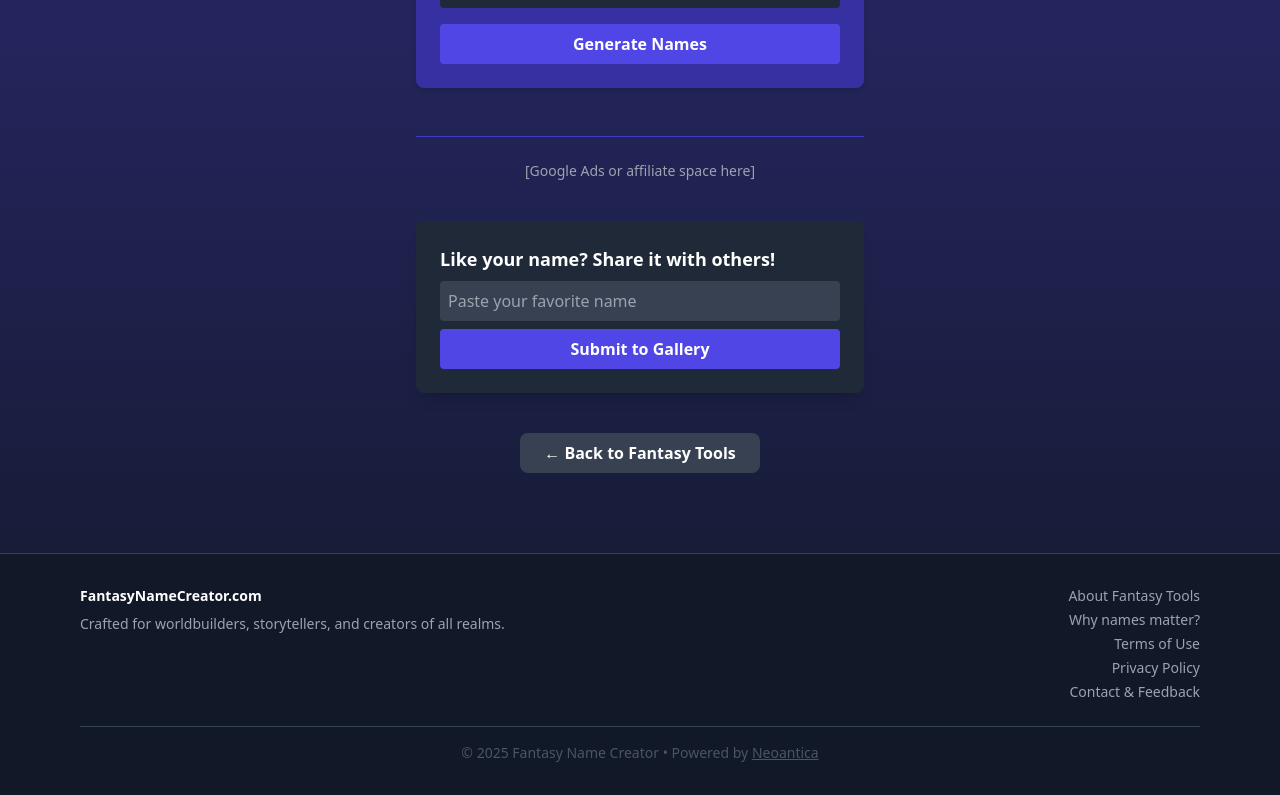
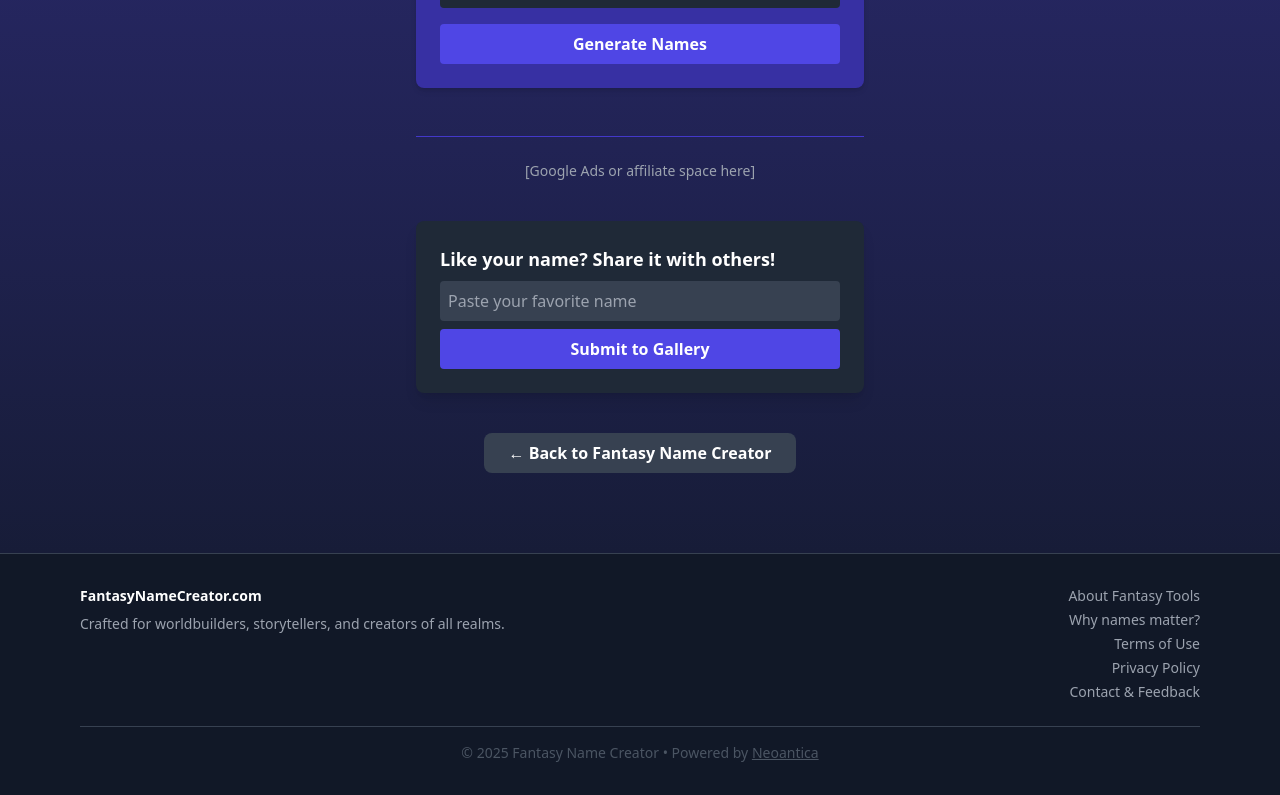
Before and after one commit to JiriTill/fantasytools, a React (Vite) app in the folder client/: page /faction in a window 1280 px wide. Shown: the part 500-1295 px from the top of the page. Built offline with nearby package versions, Linux system fonts and the light colour scheme.

Commit message:
Update Faction.jsx

```diff
--- a/client/src/pages/Faction.jsx
+++ b/client/src/pages/Faction.jsx
@@ -1,4 +1,3 @@
-// src/pages/Faction.jsx
 import React, { useState } from 'react';
 import axios from 'axios';
 import { Link } from 'react-router-dom';
@@ -53,7 +52,7 @@ Rules:
   return (
     <>
       <Helmet>
-        <title>Fantasy Faction Name Generator | FantasyTools</title>
+        <title>Fantasy Faction Name Generator | Fantasy Name Creator</title>
         <meta name="description" content="Generate powerful and mysterious fantasy faction names for guilds, cults, or clans. Customizable by alignment, tone, and culture." />
       </Helmet>
 
@@ -156,7 +155,7 @@ Rules:
             to="/"
             className="mt-10 inline-block bg-gray-700 hover:bg-gray-600 text-white font-semibold py-2 px-6 rounded-lg transition"
           >
-            ← Back to Fantasy Tools
+            ← Back to Fantasy Name Creator
           </Link>
         </main>
         <Footer />
```
